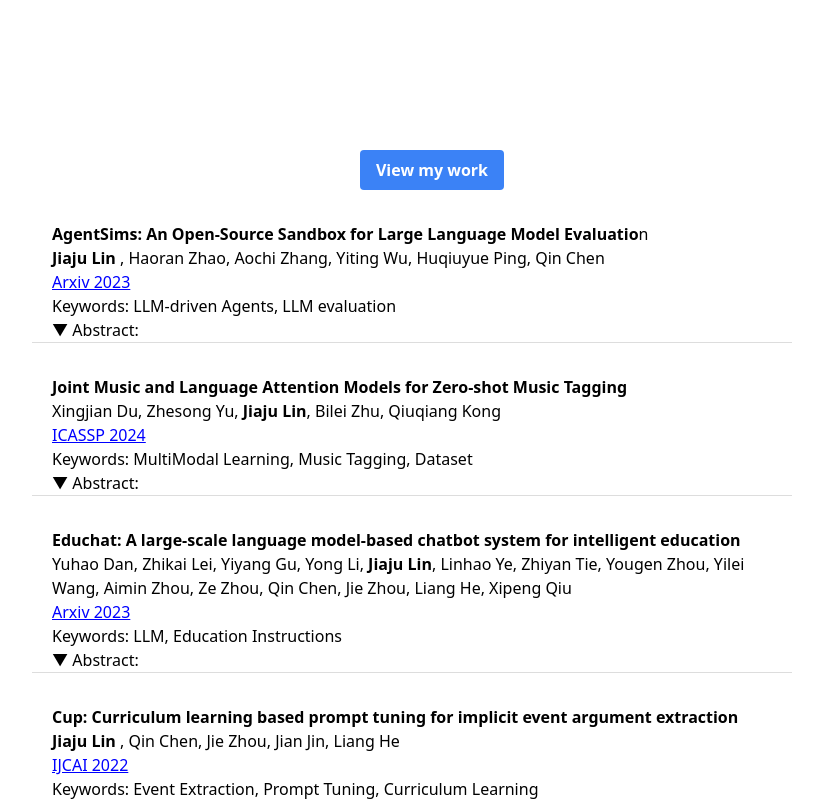
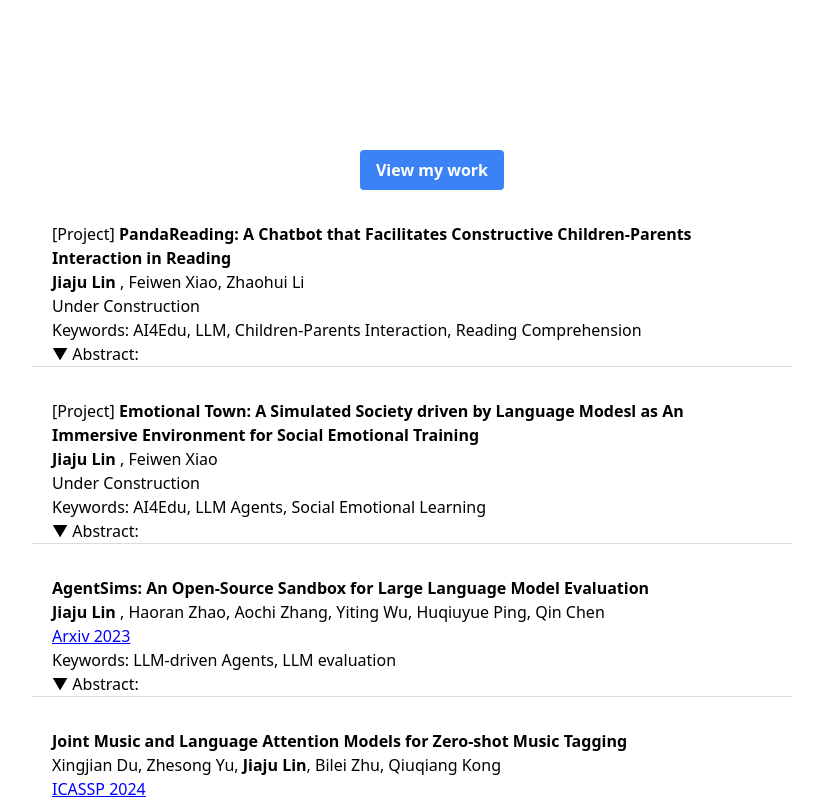
Before and after one commit to jiaju-lin-97/jiaju-lin-97.github.io, a plain HTML site: page index.html in a window 1280 px wide. Shown: the part 578-1378 px from the top of the page, without its empty margins (208-1031 px from the left). Drawn offline with nearby package versions, Linux system fonts and the light colour scheme.

Commit message:
add project

```diff
--- a/index.html
+++ b/index.html
@@ -3,7 +3,7 @@
 <head>
     <meta charset="UTF-8">
     <meta name="viewport" content="width=device-width, initial-scale=1.0">
-    <title>Jiaju Lin</title>
+    <title>Jiaju Lin, Phd in PSU</title>
     <link href="https://cdn.jsdelivr.net/npm/tailwindcss@2.1.2/dist/tailwind.min.css" rel="stylesheet">
     <style>
             body, html {
@@ -127,7 +127,7 @@
                 <!-- <h1>Jiaju Lin</h1> -->
                 <div class="profile-content">
                 I am currently pursuing a Ph.D. with an interdisciplinary focus that bridges computer science and education. I am pursuing my Phd degree in Educational Psychology at Pennsylvania State University since 2023, under the mentorship of
-                <a class="incontext-link" href="https://ed.psu.edu/directory/dr-wenting-zou" target="_blank"> Prf. Ellen Wenting Zou </a>  , and in close collaboration with
+                <a class="incontext-link" href="https://ed.psu.edu/directory/dr-wenting-zou" target="_blank"> Prof. Ellen Wenting Zou </a>  , and in close collaboration with
                 <a class="incontext-link", href="https://qingyun-wu.github.io/", target="_blank"> Prof. Qingyun Wu </a> , my academic endeavors are centered around Large Language Models, Multi-Agent Systems, and the application of AI in educational contexts. My foundational expertise in computer science was honed at
                 East China Normal University, where I earned my M.S. in Computer Science under the guidance of
                 <a class="incontext-link", href="https://faculty.ecnu.edu.cn/_s16/cq2_21262/main.psp", target="_blank"> Prof. Qin Chen </a> .
@@ -148,9 +148,27 @@
     </div>
     <!-- Work Section -->
     <div id="work-section" class="work-container">
+        <div class="work-item">
+            <h3 class="work-title"> [Project] <strong>PandaReading: A Chatbot that Facilitates Constructive Children-Parents Interaction in Reading</strong>
+            </h3>
+            <p class="authors"> <strong> Jiaju Lin </strong> , Feiwen Xiao, Zhaohui Li</p>
+            <p > Under Construction</p>
+            <p class="keywords">Keywords: AI4Edu, LLM, Children-Parents Interaction, Reading Comprehension </p>
+            <p class="abstract-title" onclick="toggleAbstract(this)">▼ Abstract:</p>
+            <p class="abstract-content"> We are developing a chatbot to improve the children-parents interaction quality when they are reading a story book together.  </p>
+        </div>
+        <div class="work-item">
+            <h3 class="work-title"> [Project] <strong> Emotional Town: A Simulated Society driven by Language Modesl as An Immersive Environment for Social Emotional Training </strong>
+            </h3>
+            <p class="authors"> <strong> Jiaju Lin </strong> , Feiwen Xiao </p>
+            <p > Under Construction</p>
+            <p class="keywords">Keywords: AI4Edu, LLM Agents, Social Emotional Learning </p>
+            <p class="abstract-title" onclick="toggleAbstract(this)">▼ Abstract:</p>
+            <p class="abstract-content"> We are developing a simulated town based on AgentSims as a learning platform for social emotional skills like emotion recognition and management. </p>
+        </div>
         <!-- Work Item 1 -->
         <div class="work-item">
-            <h3 class="work-title"><strong>AgentSims: An Open-Source Sandbox for Large Language Model Evaluatio</strong>n
+            <h3 class="work-title"><strong>AgentSims: An Open-Source Sandbox for Large Language Model Evaluation</strong>
             </h3>
             <p class="authors"> <strong> Jiaju Lin </strong> , Haoran Zhao, Aochi Zhang, Yiting Wu, Huqiuyue Ping, Qin Chen</p>
             <a class="work-link" href="https://arxiv.org/abs/2308.04026" target="_blank" > Arxiv 2023</a>
@@ -191,8 +209,8 @@
             <p class="keywords">Keywords: Event Extraction, Prompt Learning</p>
             <p class="abstract-title" onclick="toggleAbstract(this)">▼ Abstract:</p>
             <p class="abstract-content"> One of the first work that integrates prompt learning into event extraction. We present a novel prompt-based approach, which elicits both the independent and joint knowledge about different events for event argument extraction.</p>
+            </div>
         </div>
-
     <script>
         function scrollToWork() {
             document.getElementById('work-section').scrollIntoView({ behavior: 'smooth' });
```
